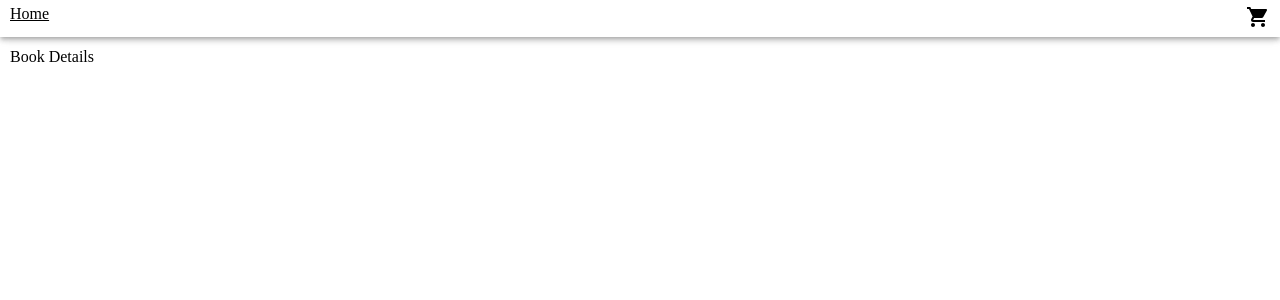
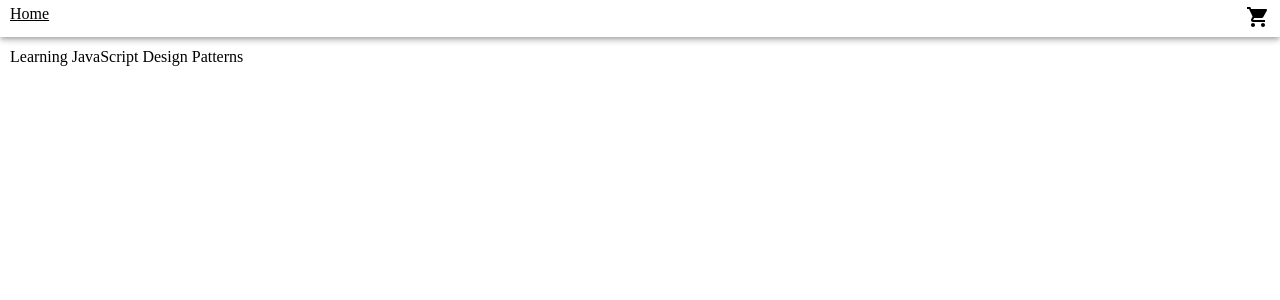
Before and after one commit to seanmoghadam/ReactShop, a React app: page /book/9781449331818 in a window 1280 px wide. Shown: the top 300 px of the page. Built offline with nearby package versions, Linux system fonts and the light colour scheme; the HTML template or start-up script is replaced by a standard one.

Commit message:
Finalized book store

```diff
--- a/src/components/BookDetails/BookDetails.jsx
+++ b/src/components/BookDetails/BookDetails.jsx
@@ -1,15 +1,26 @@
-import React, {useEffect} from "react";
+import React, { useEffect, useState } from "react";
 import { getBookById } from '../../api';
 
 const BookDetails = (props) => {
   console.log(props);
+  const [book, setBook] = useState({});
+  const [loading, setLoading] = useState(true);
 
   useEffect(() => {
-    console.log(props);
-    getBookById(props.match.params.id).then(data => console.log(data))
+
+    getBookById(props.match.params.id)
+      .then(book => {
+        setBook(book);
+        setLoading(false);
+      })
+      .catch(err => console.error(err))
+
   }, []);
 
-  return "Book Details"
+  if (loading) return "Loading...";
+  return <div>
+    {book.title}
+  </div>;
 };
 
 export default BookDetails;
```
